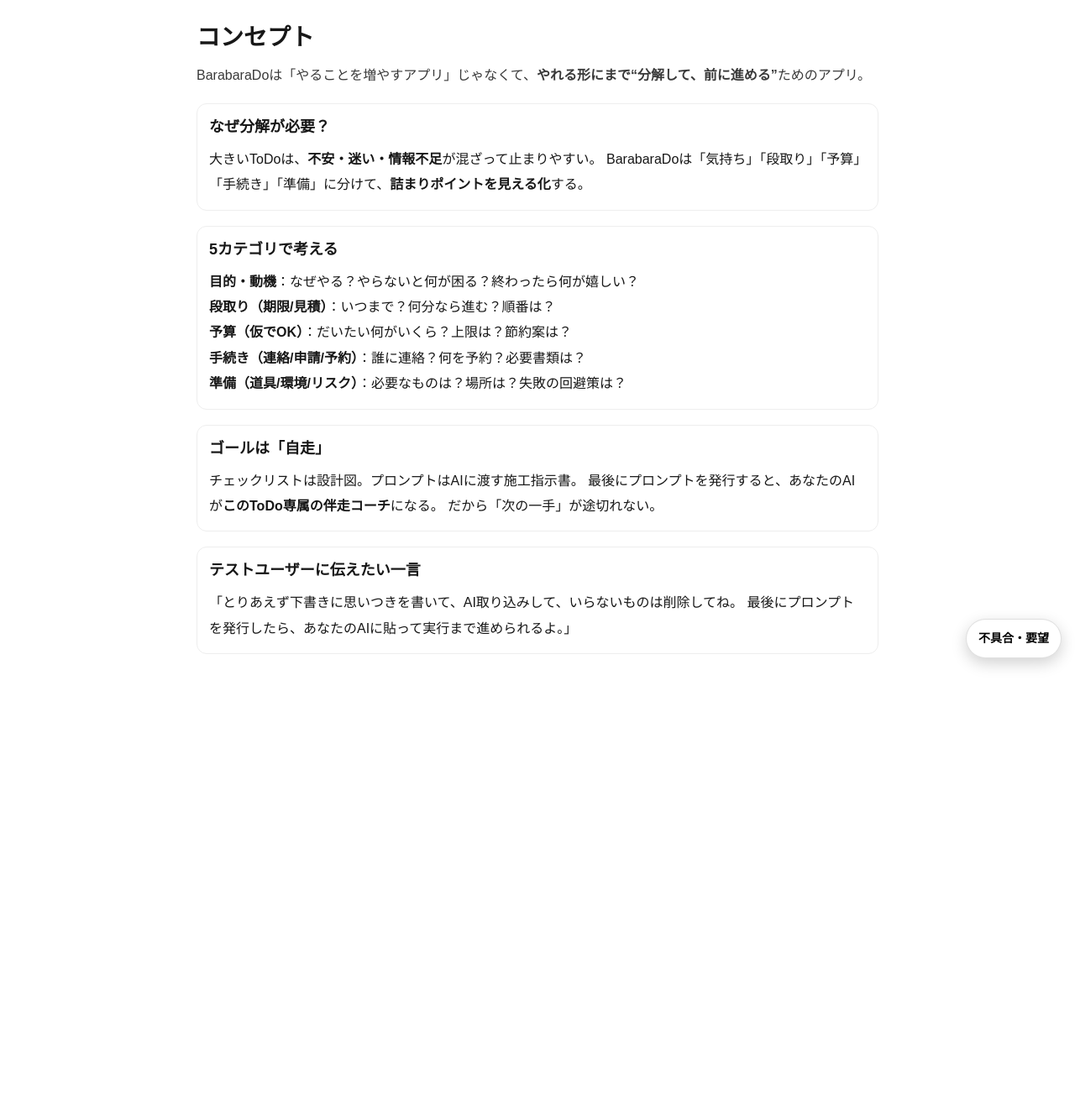
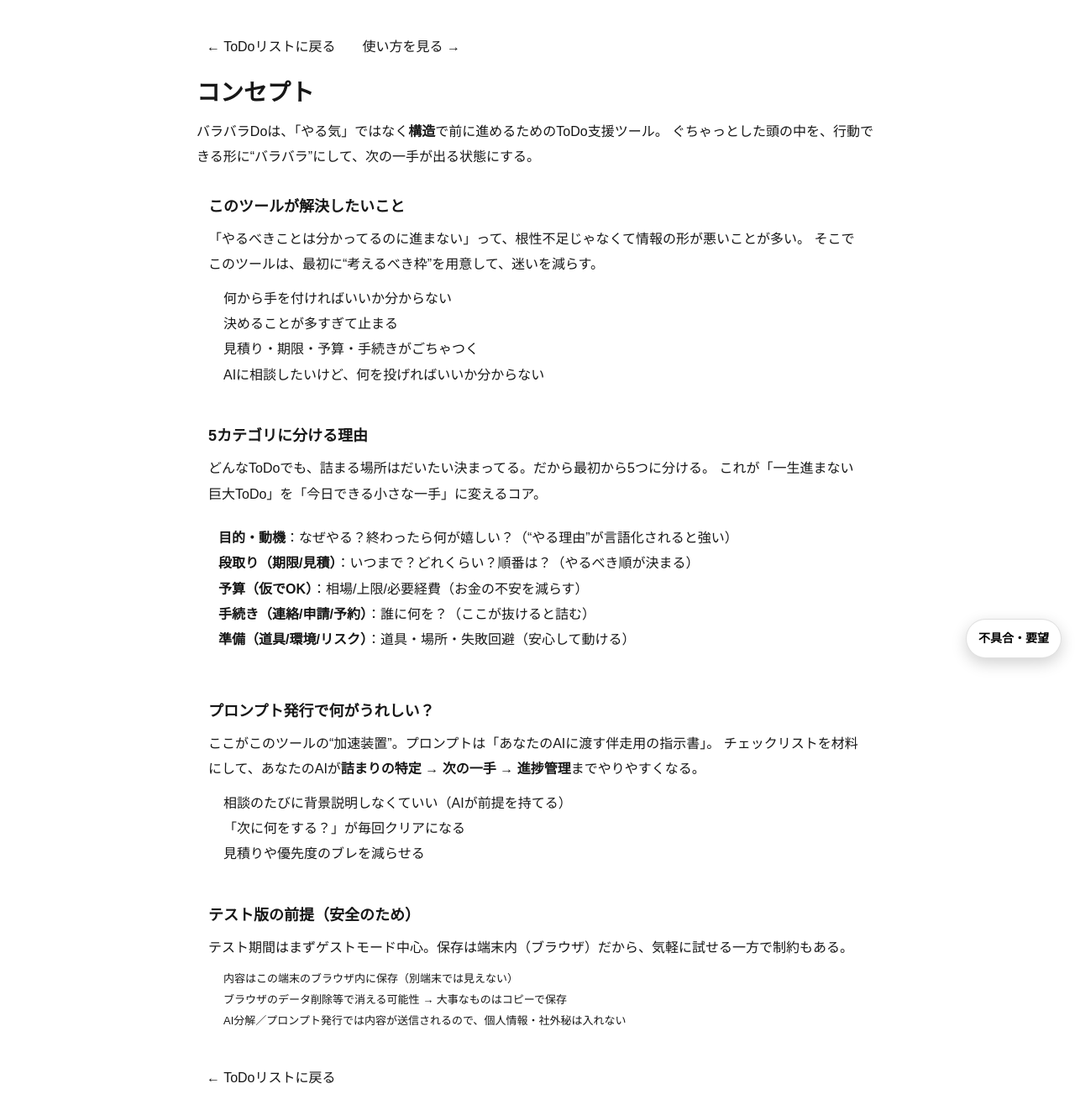
Before and after one commit to momoiropj/barabarado, a Next.js app: page /concept in a window 1280 px wide. Shown: the whole page at 84% size. Before the commit the page ends 803 px from the top, so only its background shows below. Built offline with nearby package versions, Linux system fonts and the light colour scheme.

Commit message:
Add concept page and improve navigation

```diff
--- a/app/concept/page.tsx
+++ b/app/concept/page.tsx
@@ -1,59 +1,132 @@
+import Link from "next/link";
+
+export const dynamic = "force-dynamic";
+
 export default function ConceptPage() {
+  const S = {
+    page: { padding: 24, maxWidth: 860, margin: "0 auto" as const },
+    title: { fontSize: 28, fontWeight: 900, margin: 0 },
+    sub: { marginTop: 10, color: "var(--muted)", lineHeight: 1.9 },
+    card: {
+      marginTop: 16,
+      padding: 14,
+      border: "1px solid var(--border2)",
+      borderRadius: 12,
+      background: "var(--card)",
+    },
+    note: {
+      marginTop: 16,
+      padding: 14,
+      border: "1px solid var(--border2)",
+      borderRadius: 12,
+      background: "var(--card2)",
+    },
+    h2: { margin: 0, fontSize: 18, fontWeight: 900 },
+    h3: { margin: "12px 0 0", fontSize: 15, fontWeight: 800 },
+    ul: { marginTop: 10, paddingLeft: 18, lineHeight: 1.9 },
+    btnLink: {
+      display: "inline-block",
+      border: "1px solid var(--border)",
+      borderRadius: 10,
+      padding: "8px 12px",
+      textDecoration: "none",
+      background: "var(--control-bg)",
+      color: "var(--control-text)",
+    },
+    btnRow: { marginTop: 12, display: "flex", gap: 8, flexWrap: "wrap" as const },
+    danger: { color: "var(--danger)" },
+    quote: {
+      marginTop: 10,
+      padding: 12,
+      border: "1px solid var(--border2)",
+      borderRadius: 12,
+      background: "var(--card2)",
+      lineHeight: 1.9,
+    },
+  };
+
   return (
-    <main style={{ padding: 24, maxWidth: 860, margin: "0 auto" }}>
-      <h1 style={{ fontSize: 28, fontWeight: 800, margin: 0 }}>コンセプト</h1>
-      <p style={{ marginTop: 10, opacity: 0.85, lineHeight: 1.8 }}>
-        BarabaraDoは「やることを増やすアプリ」じゃなくて、
-        <b>やれる形にまで“分解して、前に進める”</b>ためのアプリ。
+    <main style={S.page}>
+      {/* 上：導線 */}
+      <div style={S.btnRow}>
+        <Link href="/lists" style={S.btnLink}>
+          ← ToDoリストに戻る
+        </Link>
+        <Link href="/help" style={S.btnLink}>
+          使い方を見る →
+        </Link>
+      </div>
+
+      <h1 style={{ ...S.title, marginTop: 14 }}>コンセプト</h1>
+      <p style={S.sub}>
+        バラバラDoは、「やる気」ではなく<b>構造</b>で前に進めるためのToDo支援ツール。
+        ぐちゃっとした頭の中を、行動できる形に“バラバラ”にして、次の一手が出る状態にする。
       </p>
 
-      <section style={{ marginTop: 18, padding: 14, border: "1px solid #eee", borderRadius: 12 }}>
-        <h2 style={{ margin: 0, fontSize: 18, fontWeight: 800 }}>なぜ分解が必要？</h2>
-        <p style={{ marginTop: 10, lineHeight: 1.9 }}>
-          大きいToDoは、<b>不安・迷い・情報不足</b>が混ざって止まりやすい。
-          BarabaraDoは「気持ち」「段取り」「予算」「手続き」「準備」に分けて、
-          <b>詰まりポイントを見える化</b>する。
+      <section style={S.card}>
+        <h2 style={S.h2}>このツールが解決したいこと</h2>
+        <p style={S.sub}>
+          「やるべきことは分かってるのに進まない」って、根性不足じゃなくて情報の形が悪いことが多い。
+          そこでこのツールは、最初に“考えるべき枠”を用意して、迷いを減らす。
         </p>
+        <ul style={S.ul}>
+          <li>何から手を付ければいいか分からない</li>
+          <li>決めることが多すぎて止まる</li>
+          <li>見積り・期限・予算・手続きがごちゃつく</li>
+          <li>AIに相談したいけど、何を投げればいいか分からない</li>
+        </ul>
       </section>
 
-      <section style={{ marginTop: 18, padding: 14, border: "1px solid #eee", borderRadius: 12 }}>
-        <h2 style={{ margin: 0, fontSize: 18, fontWeight: 800 }}>5カテゴリで考える</h2>
-        <ul style={{ marginTop: 10, lineHeight: 1.9 }}>
+      <section style={S.card}>
+        <h2 style={S.h2}>5カテゴリに分ける理由</h2>
+        <p style={S.sub}>
+          どんなToDoでも、詰まる場所はだいたい決まってる。だから最初から5つに分ける。
+          これが「一生進まない巨大ToDo」を「今日できる小さな一手」に変えるコア。
+        </p>
+
+        <div style={S.quote}>
+          <b>目的・動機</b>：なぜやる？終わったら何が嬉しい？（“やる理由”が言語化されると強い）<br />
+          <b>段取り（期限/見積）</b>：いつまで？どれくらい？順番は？（やるべき順が決まる）<br />
+          <b>予算（仮でOK）</b>：相場/上限/必要経費（お金の不安を減らす）<br />
+          <b>手続き（連絡/申請/予約）</b>：誰に何を？（ここが抜けると詰む）<br />
+          <b>準備（道具/環境/リスク）</b>：道具・場所・失敗回避（安心して動ける）
+        </div>
+      </section>
+
+      <section style={S.card}>
+        <h2 style={S.h2}>プロンプト発行で何がうれしい？</h2>
+        <p style={S.sub}>
+          ここがこのツールの“加速装置”。プロンプトは「あなたのAIに渡す伴走用の指示書」。
+          チェックリストを材料にして、あなたのAIが<b>詰まりの特定 → 次の一手 → 進捗管理</b>までやりやすくなる。
+        </p>
+        <ul style={S.ul}>
+          <li>相談のたびに背景説明しなくていい（AIが前提を持てる）</li>
+          <li>「次に何をする？」が毎回クリアになる</li>
+          <li>見積りや優先度のブレを減らせる</li>
+        </ul>
+      </section>
+
+      <section style={S.note}>
+        <h2 style={S.h2}>テスト版の前提（安全のため）</h2>
+        <p style={S.sub}>
+          テスト期間はまずゲストモード中心。保存は端末内（ブラウザ）だから、気軽に試せる一方で制約もある。
+        </p>
+        <ul style={{ ...S.ul, color: "var(--muted)", fontSize: 13 }}>
+          <li>内容はこの端末のブラウザ内に保存（別端末では見えない）</li>
+          <li>ブラウザのデータ削除等で消える可能性 → 大事なものはコピーで保存</li>
           <li>
-            <b>目的・動機</b>：なぜやる？やらないと何が困る？終わったら何が嬉しい？
-          </li>
-          <li>
-            <b>段取り（期限/見積）</b>：いつまで？何分なら進む？順番は？
-          </li>
-          <li>
-            <b>予算（仮でOK）</b>：だいたい何がいくら？上限は？節約案は？
-          </li>
-          <li>
-            <b>手続き（連絡/申請/予約）</b>：誰に連絡？何を予約？必要書類は？
-          </li>
-          <li>
-            <b>準備（道具/環境/リスク）</b>：必要なものは？場所は？失敗の回避策は？
+            AI分解／プロンプト発行では内容が送信されるので、
+            <span style={S.danger}>個人情報・社外秘は入れない</span>
           </li>
         </ul>
       </section>
 
-      <section style={{ marginTop: 18, padding: 14, border: "1px solid #eee", borderRadius: 12 }}>
-        <h2 style={{ margin: 0, fontSize: 18, fontWeight: 800 }}>ゴールは「自走」</h2>
-        <p style={{ marginTop: 10, lineHeight: 1.9 }}>
-          チェックリストは設計図。プロンプトはAIに渡す施工指示書。
-          最後にプロンプトを発行すると、あなたのAIが
-          <b>このToDo専属の伴走コーチ</b>になる。
-          だから「次の一手」が途切れない。
-        </p>
-      </section>
-
-      <section style={{ marginTop: 18, padding: 14, border: "1px solid #eee", borderRadius: 12 }}>
-        <h2 style={{ margin: 0, fontSize: 18, fontWeight: 800 }}>テストユーザーに伝えたい一言</h2>
-        <p style={{ marginTop: 10, lineHeight: 1.9 }}>
-          「とりあえず下書きに思いつきを書いて、AI取り込みして、いらないものは削除してね。
-          最後にプロンプトを発行したら、あなたのAIに貼って実行まで進められるよ。」
-        </p>
-      </section>
+      {/* 下：戻る */}
+      <div style={{ ...S.btnRow, marginTop: 22 }}>
+        <Link href="/lists" style={S.btnLink}>
+          ← ToDoリストに戻る
+        </Link>
+      </div>
     </main>
   );
 }
```
